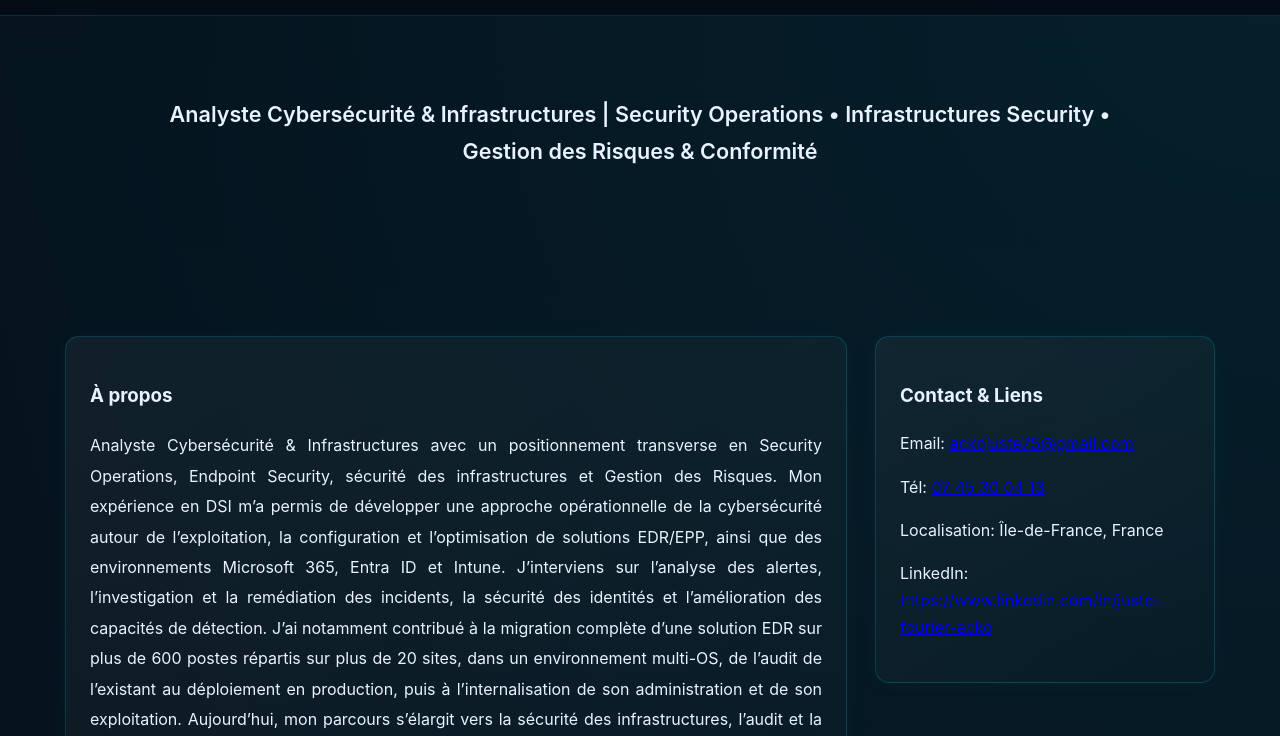
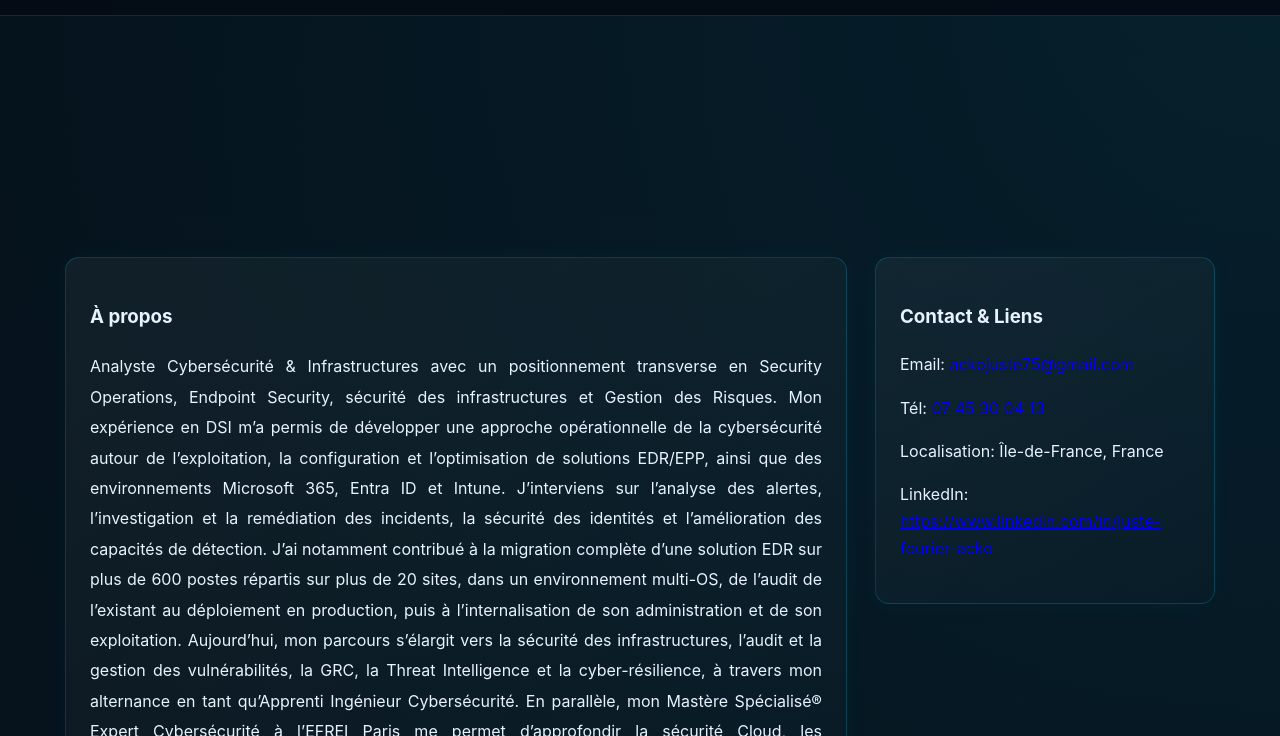
Before and after one commit to ackovski/ackojuste.github.io, a plain HTML site: page index.html in a window 1280 px wide. Shown: the part 64-800 px from the top of the page. Drawn offline with Linux system fonts and the light colour scheme.

Commit message:
Fix HTML structure in index.html

```diff
--- a/index.html
+++ b/index.html
@@ -29,7 +29,7 @@
   <main>
     <section id="hero" class="hero">
       <div class="container">
-        <h2>Analyste Cybersécurité & Infrastructures | Security Operations • Infrastructures Security • Gestion des Risques & Conformité
+
 
 </p></p>
       </div>
```
